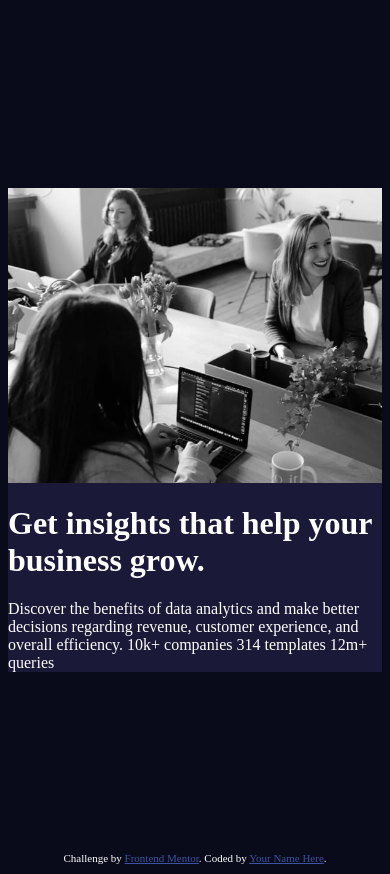
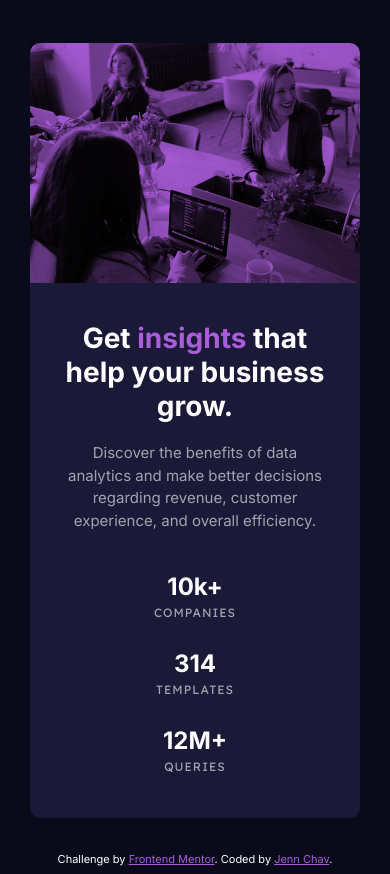
Before and after one commit to jenn-chav13/stats-preview-card-component, a plain HTML site: page index.html in a window 390 px wide. Drawn offline with Linux system fonts and the light colour scheme.

Commit message:
Frontend Mentor: Mobile view.

```diff
--- a/index.html
+++ b/index.html
@@ -13,7 +13,7 @@
   <!-- Feel free to remove these styles or customise in your own stylesheet 👍 -->
   <style>
     .attribution { font-size: 11px; text-align: center; }
-    .attribution a { color: hsl(228, 45%, 44%); }
+    .attribution a { color: hsl(277, 64%, 61%); }
   </style>
 </head>
 <body>
@@ -22,14 +22,46 @@
       <div class="stats-card-image">
         <div class="stats-card-image-overlay"></div>
       </div>
-      <h1>Get insights that help your business grow.</h1>
+      <div class="stats-content">
+        <h1>Get <span>insights</span> that help your business grow.</h1>
 
-      Discover the benefits of data analytics and make better decisions regarding revenue, customer
-      experience, and overall efficiency.
+        <div class="description">
+          Discover the benefits of data analytics and make better decisions regarding revenue, customer
+          experience, and overall efficiency.
+        </div>
 
-      10k+ companies
-      314 templates
-      12m+ queries
+
+        <ul>
+          <li class="list-items">
+            <div class="number">
+              10k+
+            </div>
+            <div class="item">
+              companies
+            </div>
+          </li>
+          <li class="list-items">
+            <div class="number">
+              314
+            </div>
+            <div class="item">
+              templates
+            </div>
+          </li>
+          <li class="list-items">
+            <div class="number">
+              12M+
+            </div>
+            <div class="item">
+              queries
+            </div>
+          </li>
+        </ul>
+
+
+
+      </div>
+
     </div>
 
   </main>
@@ -38,7 +70,7 @@
   <footer>
     <div class="attribution">
       Challenge by <a href="https://www.frontendmentor.io?ref=challenge" target="_blank">Frontend Mentor</a>.
-      Coded by <a href="#">Your Name Here</a>.
+      Coded by <a href="https://github.com/jenn-chav13">Jenn Chav</a>.
     </div>
   </footer>
 </body>
--- a/styles.css
+++ b/styles.css
@@ -9,8 +9,7 @@
 }
 
 body {
-    /* font-family: 'Inter', sans-serif;
-    font-family: 'Lexend Deca', sans-serif;*/
+    font-family: 'Inter', sans-serif;
     background-color: var(--Very-dark-blue);
     color: var(--White);
 }
@@ -22,20 +21,69 @@ main {
     min-height: 100vh;
 }
 
+h1 {
+    font-size: 1.75rem;
+}
+
+h1 span {
+    color: var(--Soft-violet);
+}
+
+ul {
+    padding: unset;
+    margin-top: 40px;
+    margin-bottom: 10px;
+}
+
+ul li {
+    list-style: none;
+    margin-top: 24px;
+}
+
 .stats-card {
     background-color: var(--Dark-desaturated-blue);
-    max-width: 400px;
+    max-width: 330px;
     width: 100%;
+    height: 775px;
+    border-radius: 10px;
 }
 
 .stats-card-image {
     background: url(./images/image-header-mobile.jpg);
     background-size: cover;
     background-repeat: no-repeat;
-    min-height: 295px;
+    height: 240px;
+    border-radius: 10px 10px 0 0;
 }
 
 .stats-card-image-overlay {
     background: var(--Soft-violet);
     height: 100%;
+    mix-blend-mode: multiply;
 }
+
+.stats-content {
+    padding-inline: 30px;
+    padding-block: 20px;
+    text-align: center;
+}
+
+.description {
+    font-size: 0.9375rem;
+    line-height: 1.5;
+    color: var(--Slightly-transparent-white);
+}
+
+.list-items .number {
+    font-size: 1.5rem;
+    font-weight: 700;
+}
+
+.list-items .item {
+    font-family: 'Lexend Deca', sans-serif;
+    font-size: 0.75rem;
+    letter-spacing: 1px;
+    line-height: 2;
+    text-transform: uppercase;
+    color: var(--Slightly-transparent-white);
+}
```
